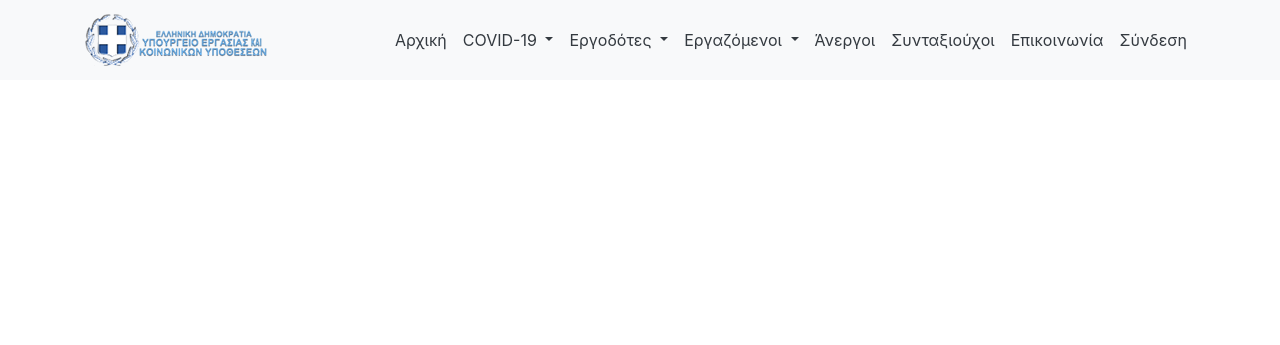
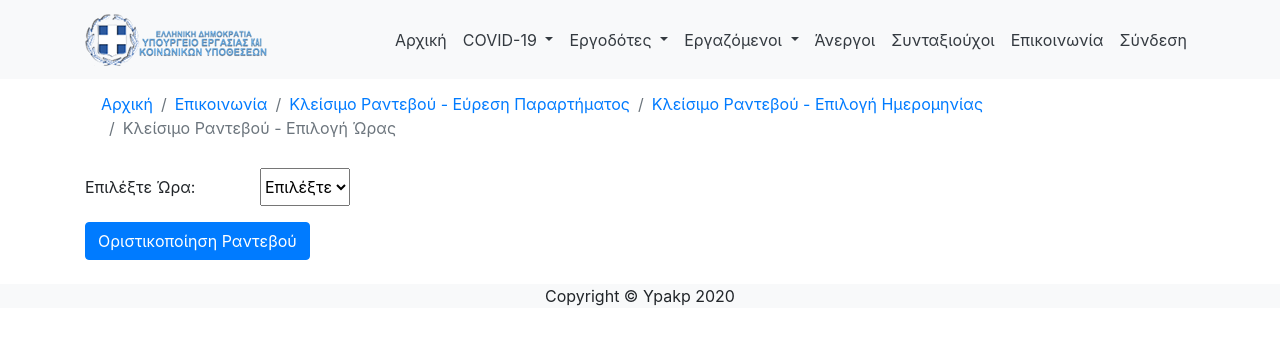
Before and after one commit to ks46/Human-Computer-Interaction, a PHP site: page /dateform3.php in a window 1280 px wide. Shown: the top 345 px of the page. Run offline with PHP 8.4, Linux system fonts and the light colour scheme; tables that the repository leaves empty or names only in its code hold one stand-in row (values such as "Sample post"); some libraries are stand-ins or nearby versions.

Commit message:
Available times displayed correctly

```diff
--- a/startbootstrap-modern-business-gh-pages/index-level/dateform3.php
+++ b/startbootstrap-modern-business-gh-pages/index-level/dateform3.php
@@ -9,7 +9,62 @@
   require_once "../top.php";
 ?>
 
+  <div class="container my-4">
+    <nav aria-label="breadcrumb">
+      <ol class="breadcrumb breadcrumb-bg">
+        <li class="breadcrumb-item"><a href="index.php">Αρχική</a></li>
+        <li class="breadcrumb-item"><a href="contact.php">Επικοινωνία</a></li>
+        <li class="breadcrumb-item"><a href="dateform.php">Κλείσιμο Ραντεβού - Εύρεση Παραρτήματος</a></li>
+        <li class="breadcrumb-item"><a href="dateform2.php">Κλείσιμο Ραντεβού - Επιλογή Ημερομηνίας</a></li>
+        <li class="breadcrumb-item active" aria-current="page">Κλείσιμο Ραντεβού - Επιλογή Ώρας</li>
+      </ol>
+    </nav>
 
+
+    <form id="apptTimeForm" action="<?php echo htmlspecialchars($_SERVER["PHP_SELF"]); ?>" method="post">
+      <div class="form-group row">
+        <label for="DOY" class="col-sm-2 col-form-label">Επιλέξτε Ώρα:</label>
+        <select class="select" name="apptTime" id="appointmentTime" required>
+          <option value="default" selected>Επιλέξτε</option>
+          <?php
+            $availableTimes = "SELECT Time FROM appointment WHERE Date = ? ORDER BY Time ASC";
+            if($stmt = mysqli_prepare($link, $availableTimes)){
+              mysqli_stmt_bind_param($stmt, "s", $param_Date);
+              $param_Date = "2021-01-20";
+              // $param_Date = $_SESSION["apptDate"];
+              $timesArray = array("09.00", "09.30", "10.00", "10.30", "11.00", "11.30");
+              $timeValuesArray = array(9, 9.5, 10, 10.5, 11, 11.5);
+              if(mysqli_stmt_execute($stmt)){
+                mysqli_stmt_store_result($stmt);
+                mysqli_stmt_bind_result($stmt, $time);
+                while(mysqli_stmt_fetch($stmt)){
+                  $key = array_search($time, $timeValuesArray);
+                  unset($timeValuesArray[$key]);
+                  unset($timesArray[$key]);
+                }
+                $timeValuesArray = array_values($timeValuesArray);
+                $timesArray = array_values($timesArray);
+                print_r($timeValuesArray);
+                print_r($timesArray);
+                for($i = 0; $i < count($timeValuesArray); $i++){
+                  echo "<option value=\"".$timeValuesArray[$i]."\">".$timesArray[$i]."</option>";
+                }
+              }else{
+                echo "<h1>".mysqli_error($link)."</h1>";
+              }
+              mysqli_stmt_close($stmt);
+            }else{
+              echo "<h1>".mysqli_error($link)."</h1>";
+            }
+          ?>
+        </select>
+        <div class="invalid-feedback">Το πεδίο είναι υποχρεωτικό.</div>
+      </div>
+      <button type="submit" class="btn btn-primary" id="nextBtn">Οριστικοποίηση Ραντεβού</button>
+
+    </form>
+
+  </div>
 <?php
   require_once "../bottom.php";
 ?>
```
